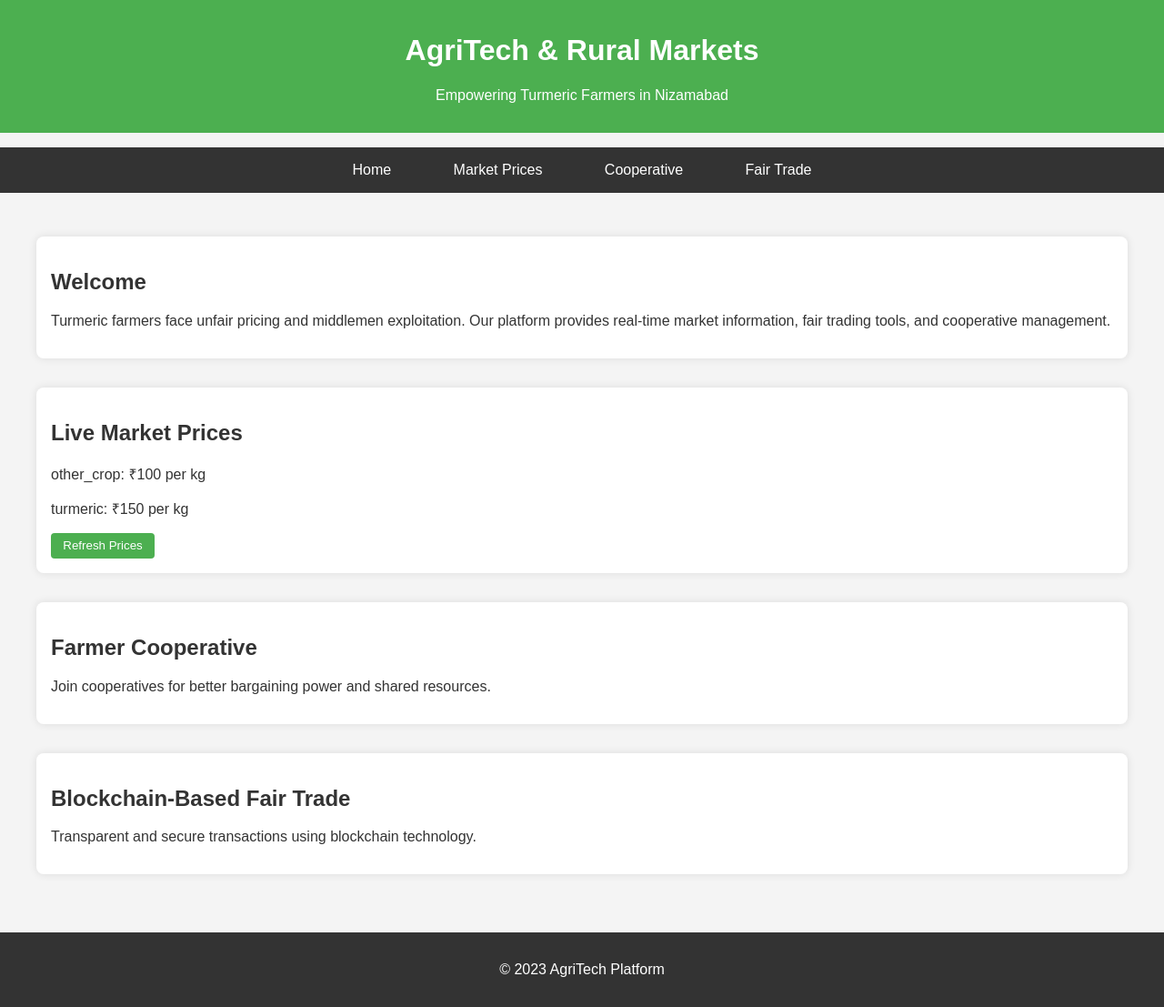
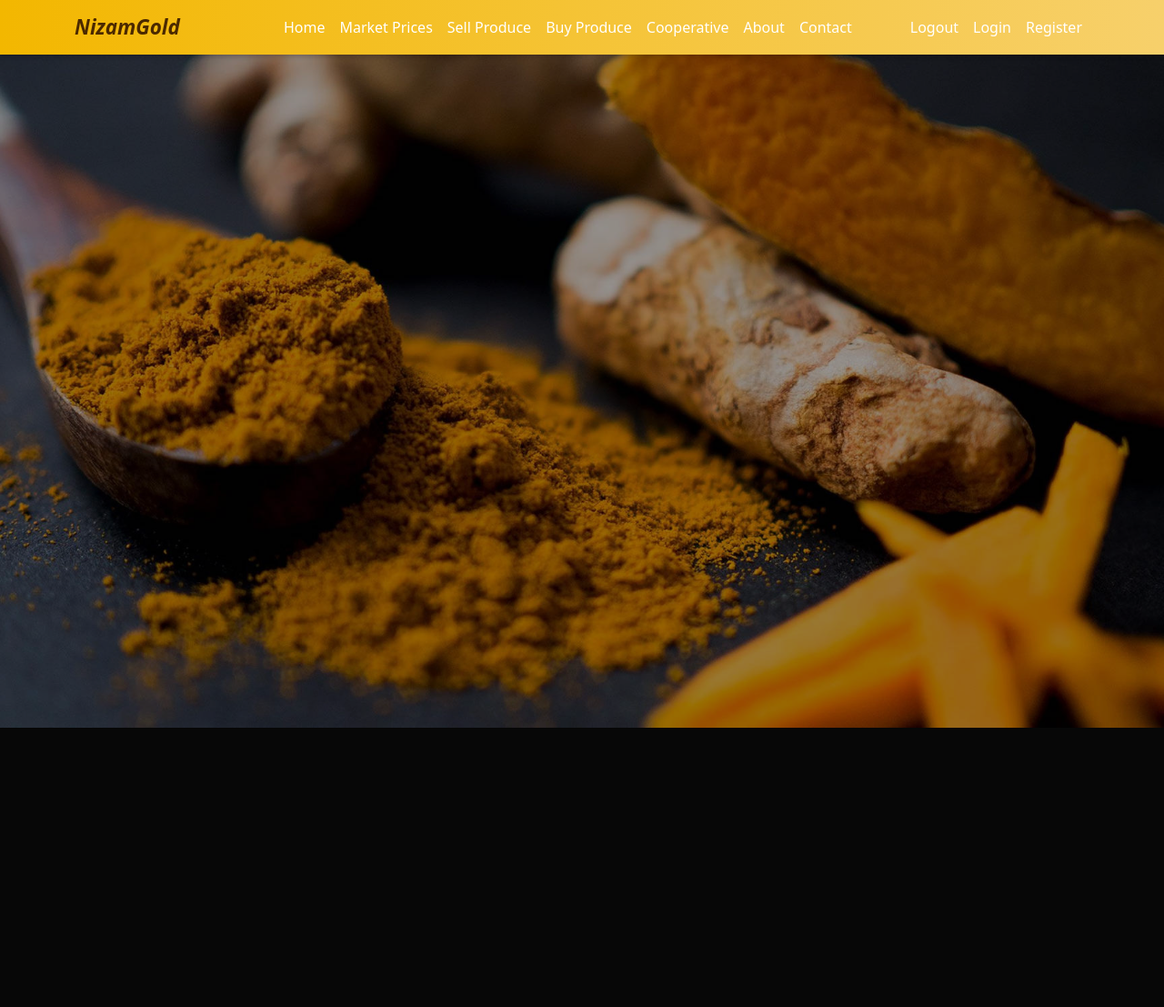
Before and after one commit to Jayesh130106lomate/AgriTech, a Flask app: page / in a window 1280 px wide. Shown: the whole page at 91% size. After the commit the page ends 800 px from the top, so only its background shows below. Run offline with Flask 3, Linux system fonts and the light colour scheme.

Commit message:
new frontend to be added

```diff
--- a/app.py
+++ b/app.py
@@ -1,33 +1,57 @@
-from flask import Flask, render_template, request, jsonify
-from flask_babel import Babel, gettext as _
-import logging
+from flask import Flask, render_template, redirect, url_for
 
 app = Flask(__name__)
-babel = Babel(app)
 
-# Configure Babel for multilingual support
-app.config['BABEL_DEFAULT_LOCALE'] = 'en'
-app.config['BABEL_SUPPORTED_LOCALES'] = ['en', 'te', 'hi']  # English, Telugu, Hindi
-
-def get_locale():
-    return request.accept_languages.best_match(app.config['BABEL_SUPPORTED_LOCALES'])
-
-babel.localeselector = get_locale
-
+# Home route
 @app.route('/')
 def home():
-    return render_template('index.html')
+    return render_template('index.html')  # or 'base.html'
 
-@app.route('/market_prices')
+# Market Prices page
+@app.route('/market-prices')
 def market_prices():
-    # Placeholder for real-time market prices
-    prices = {
-        'turmeric': {'price': 150, 'unit': 'per kg'},
-        'other_crop': {'price': 100, 'unit': 'per kg'}
-    }
-    return jsonify(prices)
+    return render_template('market_prices.html')
+
+# Sell Produce page
+@app.route('/sell-produce')
+def sell_produce():
+    return render_template('sell_produce.html')
+
+# Buy Produce page
+@app.route('/buy-produce')
+def buy_produce():
+    return render_template('buy_produce.html')
+
+# Cooperative page
+@app.route('/cooperative')
+def cooperative():
+    return render_template('cooperative.html')
+
+# About page
+@app.route('/about')
+def about():
+    return render_template('about.html')
+
+# Contact page
+@app.route('/contact')
+def contact():
+    return render_template('contact.html')
+
+# Login page
+@app.route('/login')
+def login():
+    return render_template('login.html')
+
+# Register page
+@app.route('/register')
+def register():
+    return render_template('register.html')
+
+# Logout (redirect to home)
+@app.route('/logout')
+def logout():
+    # Here you would normally clear session or token
+    return redirect(url_for('home'))
 
 if __name__ == '__main__':
-    log = logging.getLogger('werkzeug')
-    log.setLevel(logging.ERROR)
     app.run(debug=True)
--- a/static/css/style.css
+++ /dev/null
@@ -1,75 +0,0 @@
-body {
-    font-family: Arial, sans-serif;
-    margin: 0;
-    padding: 0;
-    background-color: #f4f4f4;
-    color: #333;
-}
-
-header {
-    background-color: #4CAF50;
-    color: white;
-    text-align: center;
-    padding: 1em 0;
-}
-
-nav ul {
-    list-style-type: none;
-    padding: 0;
-    background-color: #333;
-    text-align: center;
-}
-
-nav ul li {
-    display: inline;
-    margin: 0 1em;
-}
-
-nav ul li a {
-    color: white;
-    text-decoration: none;
-    padding: 1em;
-    display: inline-block;
-}
-
-nav ul li a:hover {
-    background-color: #555;
-}
-
-main {
-    padding: 2em;
-    max-width: 1200px;
-    margin: 0 auto;
-}
-
-section {
-    margin-bottom: 2em;
-    background-color: white;
-    padding: 1em;
-    border-radius: 8px;
-    box-shadow: 0 0 10px rgba(0,0,0,0.1);
-}
-
-footer {
-    text-align: center;
-    padding: 1em 0;
-    background-color: #333;
-    color: white;
-}
-
-button {
-    background-color: #4CAF50;
-    color: white;
-    border: none;
-    padding: 0.5em 1em;
-    cursor: pointer;
-    border-radius: 4px;
-}
-
-button:hover {
-    background-color: #45a049;
-}
-
-#prices {
-    margin-top: 1em;
-}
--- a/templates/index.html
+++ b/templates/index.html
@@ -1,57 +1,131 @@
+<!-- Add this in your base.html or index.html -->
 <!DOCTYPE html>
 <html lang="en">
 <head>
-    <meta charset="UTF-8">
-    <meta name="viewport" content="width=device-width, initial-scale=1.0">
-    <title>AgriTech - Turmeric Farmers Platform</title>
-    <link rel="stylesheet" href="{{ url_for('static', filename='css/style.css') }}">
+  <meta charset="UTF-8">
+  <meta name="viewport" content="width=device-width, initial-scale=1">
+  <title>Turmeric FairTrade</title>
+  <!-- Bootstrap CSS -->
+  <link href="https://cdn.jsdelivr.net/npm/bootstrap@5.3.3/dist/css/bootstrap.min.css" rel="stylesheet">
+
+  <style>
+    /* Custom navbar styling */
+    .navbar {
+      background: linear-gradient(90deg, #f3b700, #f7d06b);
+      box-shadow: 0 2px 5px rgba(0,0,0,0.2);
+    }
+    .navbar-brand {
+      font-weight: 700;
+      font-size: 1.4rem;
+      color: #4b2900 !important;
+    }
+    .nav-link {
+      color: #4b2900 !important;
+      font-weight: 500;
+    }
+    .nav-link:hover {
+      color: #000 !important;
+      text-decoration: underline;
+    }
+    .navbar-nav .nav-link {
+     position: relative;
+     padding: 8px 16px;
+     border-radius: 0;
+     transition: all 0.3s ease;
+     color: white !important;
+    }
+
+    .navbar-nav .nav-link:hover {
+     background-color: #4CAF50; /* Change to your preferred color */
+     border-radius: 50px;        /* Makes it pill-shaped */
+     color: white !important;
+     box-shadow: 0 4px 12px rgba(0, 0, 0, 0.2);
+    }
+    .btn-login {
+      background-color: #4b2900;
+      color: white;
+      border-radius: 20px;
+      padding: 5px 15px;
+      transition: 0.3s;
+    }
+    .btn-login:hover {
+      background-color: #2e1800;
+      color: #f7d06b;
+    }
+    body::before {
+        content: "";
+        position: fixed;
+        top: 0; left: 0;
+        width: 100%; height: 100%;
+        background-color: rgba(0,0,0,0.4); /* adjust opacity as needed */
+        z-index: -1; /* behind all content */
+    }
+  </style>
+  <link rel="stylesheet" href="{{ url_for('static', filename='css/style.css') }}">
+
+
 </head>
-<body>
-    <header>
-        <h1>{{ _('AgriTech & Rural Markets') }}</h1>
-        <p>{{ _('Empowering Turmeric Farmers in Nizamabad') }}</p>
-    </header>
 
-    <nav>
-        <ul>
-            <li><a href="#home">{{ _('Home') }}</a></li>
-            <li><a href="#market">{{ _('Market Prices') }}</a></li>
-            <li><a href="#cooperative">{{ _('Cooperative') }}</a></li>
-            <li><a href="#blockchain">{{ _('Fair Trade') }}</a></li>
+<body style="background-image: url('{{ url_for('static', filename='images/bg.jpg') }}');
+             background-size: cover;
+             background-repeat: no-repeat;
+             background-position: center;
+             min-height: 100vh;
+             margin: 0;
+             color: white;">
+
+  <!-- 🌾 Navbar Start -->
+  <nav class="navbar navbar-expand-lg">
+    <div class="container">
+      <a class="navbar-brand" href="{{ url_for('home') }}"><i>NizamGold</i></a>
+      <button class="navbar-toggler" type="button" data-bs-toggle="collapse" data-bs-target="#navbarNav">
+        <span class="navbar-toggler-icon"></span>
+      </button>
+
+      <div class="collapse navbar-collapse" id="navbarNav">
+        <ul class="navbar-nav ms-auto">
+          <li class="nav-item">
+            <a class="nav-link" href="{{ url_for('home') }}">Home</a>
+          </li>
+          <li class="nav-item">
+            <a class="nav-link" href="{{ url_for('market_prices') }}">Market Prices</a>
+          </li>
+          <li class="nav-item">
+            <a class="nav-link" href="{{ url_for('sell_produce') }}">Sell Produce</a>
+          </li>
+          <li class="nav-item">
+            <a class="nav-link" href="{{ url_for('buy_produce') }}">Buy Produce</a>
+          </li>
+          <li class="nav-item">
+            <a class="nav-link" href="{{ url_for('cooperative') }}">Cooperative</a>
+          </li>
+          <li class="nav-item">
+            <a class="nav-link" href="{{ url_for('about') }}">About</a>
+          </li>
+          <li class="nav-item me-4">
+            <a class="nav-link" href="{{ url_for('contact') }}">Contact</a>
+          </li>
+
+
+          <!-- Show only when logged in -->
+          <br>
+          <li class="nav-item ms-4" style="color:white;">
+             <a class="nav-link" href="{{ url_for('logout') }}" style="color:white;">Logout</a>
+          </li>
+          <li class="nav-item" style="color:white;">
+             <a class="nav-link" href="{{ url_for('login') }}" style="color:white;">Login</a>
+          </li>
+          <li class="nav-item" style="color:white;">
+             <a class="nav-link" href="{{ url_for('register') }}" style="color:white;">Register</a>
+         </li>
+
         </ul>
-    </nav>
+      </div>
+    </div>
+  </nav>
+  <!-- 🌾 Navbar End -->
 
-    <main>
-        <section id="home">
-            <h2>{{ _('Welcome') }}</h2>
-            <p>{{ _('Turmeric farmers face unfair pricing and middlemen exploitation. Our platform provides real-time market information, fair trading tools, and cooperative management.') }}</p>
-        </section>
-
-        <section id="market">
-            <h2>{{ _('Live Market Prices') }}</h2>
-            <div id="prices">
-                <!-- Prices will be loaded here -->
-            </div>
-            <button id="refresh-prices">{{ _('Refresh Prices') }}</button>
-        </section>
-
-        <section id="cooperative">
-            <h2>{{ _('Farmer Cooperative') }}</h2>
-            <p>{{ _('Join cooperatives for better bargaining power and shared resources.') }}</p>
-            <!-- Add forms or links for cooperative management -->
-        </section>
-
-        <section id="blockchain">
-            <h2>{{ _('Blockchain-Based Fair Trade') }}</h2>
-            <p>{{ _('Transparent and secure transactions using blockchain technology.') }}</p>
-            <!-- Placeholder for blockchain integration -->
-        </section>
-    </main>
-
-    <footer>
-        <p>{{ _('© 2023 AgriTech Platform') }}</p>
-    </footer>
-
-    <script src="{{ url_for('static', filename='js/script.js') }}"></script>
+  <!-- Bootstrap JS -->
+  <script src="https://cdn.jsdelivr.net/npm/bootstrap@5.3.3/dist/js/bootstrap.bundle.min.js"></script>
 </body>
 </html>
```
Also changed, not shown: static/images/bg.jpg (added).
